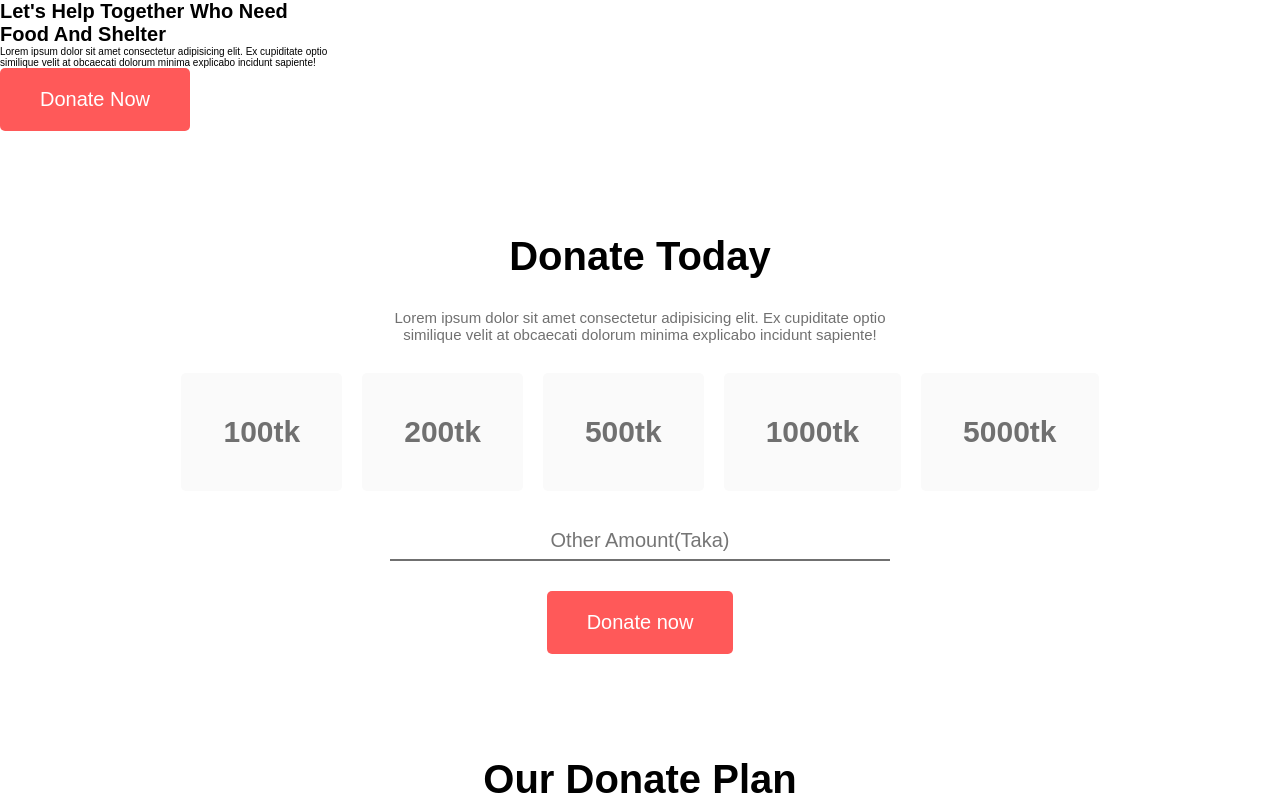
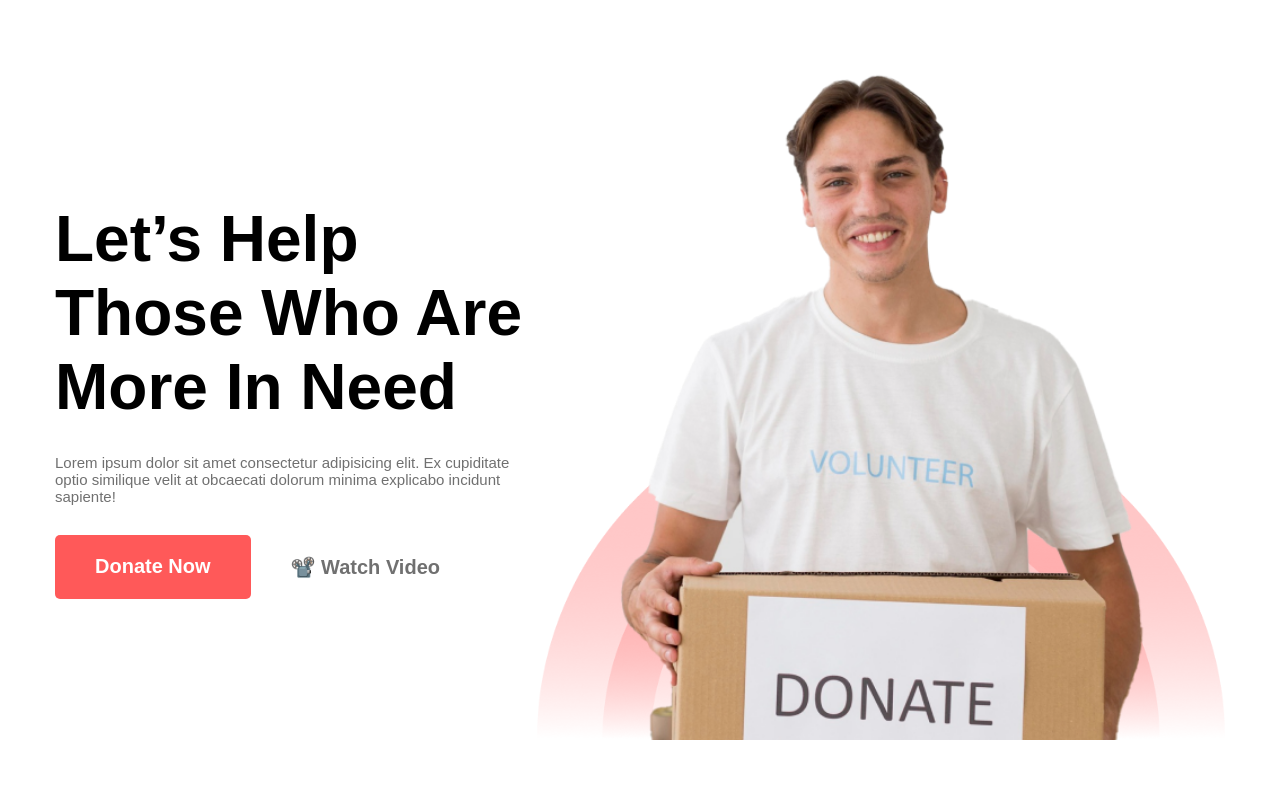
Before and after one commit to ofwebdev/donate, a plain HTML site: page index2.html in a window 1280 px wide. Shown: the top 805 px of the page. Drawn offline with Linux system fonts and the light colour scheme.

Commit message:
Index tow added

```diff
--- a/css/style.css
+++ b/css/style.css
@@ -30,6 +30,18 @@ html {
     border-radius: .5rem;
     padding: 2rem 4rem;
     border: 0;
+    font-weight: 600;
+}
+
+.btn-video{
+    font-size: 2rem;
+    color: var(--text-gray);
+    background-color: transparent;
+    border-radius: .5rem;
+    padding: 2rem 4rem;
+    border: 0;
+    font-weight: 600;
+    text-decoration: none;
 }
 
 .heading-primary h2 {
@@ -79,6 +91,48 @@ body {
 }
 
 /* Header Two */
+
+.header-two {
+    display: flex;
+    width: 1170px;
+    margin: auto;
+    align-items: center;
+    height: 100vh;
+}
+
+.left-side {
+    width: 70%
+}
+
+.left-side h1 {
+    font-size: 6.4rem;
+    margin-bottom: 3rem;
+}
+
+.left-side p {
+    font-size: 1.5rem;
+    color: var(--text-gray);
+    text-align: left;
+    margin-bottom: 3rem;
+}
+
+.left-side .btn-group {
+    display: flex;
+}
+
+.right-side {
+    background-image: url(../images/donate.png), url(../images/ellips.png);
+    background-repeat: no-repeat;
+    width: 100%;
+    background-size: contain;
+    display: flex;
+    flex-direction: column;
+    justify-content: center;
+    align-items: center;
+    color: var(--white);
+    background-position: center bottom;
+    height: 85vh;
+}
 
 
 main {
--- a/index2.html
+++ b/index2.html
@@ -1,5 +1,6 @@
 <!DOCTYPE html>
 <html lang="en">
+
 <head>
     <meta charset="UTF-8">
     <meta http-equiv="X-UA-Compatible" content="IE=edge">
@@ -7,14 +8,28 @@
     <link rel="stylesheet" href="./css/style.css">
     <title>Donate today</title>
 </head>
+
 <body>
 
     <!-- Header without menu  -->
     <header class="header-two">
-        <h1>Let's Help Together Who Need <br /> Food And Shelter</h1>
-        <p>Lorem ipsum dolor sit amet consectetur adipisicing elit. Ex cupiditate optio <br /> similique velit at obcaecati dolorum minima explicabo incidunt sapiente!</p>
 
-        <button class="btn-primary">Donate Now</button>
+        <div class="left-side">
+            <h1>Let’s Help Those Who Are More In Need</h1>
+            <p>Lorem ipsum dolor sit amet consectetur adipisicing elit. Ex cupiditate optio similique velit at
+                obcaecati dolorum minima explicabo incidunt sapiente!</p>
+
+            <div class="btn-group">
+                <button class="btn-primary">Donate Now</button>
+                <a href="https://youtu.be/_yWvWjhWK_w" class="btn-video">📽️ Watch Video</a>
+            </div>
+        </div>
+
+        <div class="right-side">
+
+        </div>
+
+
     </header>
 
 
@@ -24,7 +39,8 @@
         <section class="donate">
             <div class="heading-primary">
                 <h2>Donate Today</h2>
-                <p>Lorem ipsum dolor sit amet consectetur adipisicing elit. Ex cupiditate optio <br /> similique velit at obcaecati dolorum minima explicabo incidunt sapiente!</p>
+                <p>Lorem ipsum dolor sit amet consectetur adipisicing elit. Ex cupiditate optio <br /> similique velit
+                    at obcaecati dolorum minima explicabo incidunt sapiente!</p>
             </div>
 
             <div class="donate__amount">
@@ -60,24 +76,31 @@
 
             <div class="heading-primary">
                 <h2>Our Donate Plan</h2>
-                <p>Lorem ipsum dolor sit amet consectetur adipisicing elit. Ex cupiditate optio <br /> similique velit at obcaecati dolorum minima explicabo incidunt sapiente!</p>
+                <p>Lorem ipsum dolor sit amet consectetur adipisicing elit. Ex cupiditate optio <br /> similique velit
+                    at obcaecati dolorum minima explicabo incidunt sapiente!</p>
             </div>
 
             <div class="plan">
                 <div class="plan-one">
                     <img src="./icons/food.png" alt="">
                     <h3>Food for a family</h3>
-                    <p>Lorem, ipsum dolor sit amet consectetur adipisicing elit. Perspiciatis architecto dolores quibusdam quos quis vero recusandae quasi fugiat excepturi expedita. Rem quibusdam quis iusto dicta laboriosam vitae, eius provident corrupti.</p>
+                    <p>Lorem, ipsum dolor sit amet consectetur adipisicing elit. Perspiciatis architecto dolores
+                        quibusdam quos quis vero recusandae quasi fugiat excepturi expedita. Rem quibusdam quis iusto
+                        dicta laboriosam vitae, eius provident corrupti.</p>
                 </div>
                 <div class="plan-two">
                     <img src="./icons/shelter.png" alt="">
                     <h3>Shelter for a family</h3>
-                    <p>Lorem, ipsum dolor sit amet consectetur adipisicing elit. Perspiciatis architecto dolores quibusdam quos quis vero recusandae quasi fugiat excepturi expedita. Rem quibusdam quis iusto dicta laboriosam vitae, eius provident corrupti.</p>
+                    <p>Lorem, ipsum dolor sit amet consectetur adipisicing elit. Perspiciatis architecto dolores
+                        quibusdam quos quis vero recusandae quasi fugiat excepturi expedita. Rem quibusdam quis iusto
+                        dicta laboriosam vitae, eius provident corrupti.</p>
                 </div>
                 <div class="plan-three">
                     <img src="./icons/Frame-1.png" alt="">
                     <h3>Education for a child</h3>
-                    <p>Lorem, ipsum dolor sit amet consectetur adipisicing elit. Perspiciatis architecto dolores quibusdam quos quis vero recusandae quasi fugiat excepturi expedita. Rem quibusdam quis iusto dicta laboriosam vitae, eius provident corrupti.</p>
+                    <p>Lorem, ipsum dolor sit amet consectetur adipisicing elit. Perspiciatis architecto dolores
+                        quibusdam quos quis vero recusandae quasi fugiat excepturi expedita. Rem quibusdam quis iusto
+                        dicta laboriosam vitae, eius provident corrupti.</p>
                 </div>
             </div>
 
@@ -88,16 +111,20 @@
 
             <div class="heading-primary">
                 <h2>Their lives depend on your donation</h2>
-                <p>Lorem ipsum dolor sit amet consectetur adipisicing elit. Ex cupiditate optio <br /> similique velit at obcaecati dolorum minima explicabo incidunt sapiente! dolorum minima explicabo incidunt sapiente!</p>
+                <p>Lorem ipsum dolor sit amet consectetur adipisicing elit. Ex cupiditate optio <br /> similique velit
+                    at obcaecati dolorum minima explicabo incidunt sapiente! dolorum minima explicabo incidunt sapiente!
+                </p>
 
-                <p> similique velit at obcaecati dolorum minima explicabo incidunt sapiente obcaecati dolorum minima explicabo incidunt sapiente!</p>
+                <p> similique velit at obcaecati dolorum minima explicabo incidunt sapiente obcaecati dolorum minima
+                    explicabo incidunt sapiente!</p>
 
                 <button class="btn-primary">
                     How to Contribute ?
                 </button>
             </div>
 
-            <img src="https://www.savethechildren.org/content/dam/usa/images/global-programs/hunger/nigeria-hunger-crisis-malnutrition-ch1112906-sq.jpg/_jcr_content/renditions/original.img.jpg" alt="Internet Image">
+            <img src="https://www.savethechildren.org/content/dam/usa/images/global-programs/hunger/nigeria-hunger-crisis-malnutrition-ch1112906-sq.jpg/_jcr_content/renditions/original.img.jpg"
+                alt="Internet Image">
 
         </section>
 
@@ -105,14 +132,18 @@
         <section class="they-survive">
 
 
-            <img src="https://www.thesmithfamily.com.au/-/media/images/donate/give/give-smith-family-charity.jpg" alt="Internet Image">
+            <img src="https://www.thesmithfamily.com.au/-/media/images/donate/give/give-smith-family-charity.jpg"
+                alt="Internet Image">
 
 
             <div class="heading-primary">
                 <h2>They need to education</h2>
-                <p>Lorem ipsum dolor sit amet consectetur adipisicing elit. Ex cupiditate optio <br /> similique velit at obcaecati dolorum minima explicabo incidunt sapiente! dolorum minima explicabo incidunt sapiente!</p>
+                <p>Lorem ipsum dolor sit amet consectetur adipisicing elit. Ex cupiditate optio <br /> similique velit
+                    at obcaecati dolorum minima explicabo incidunt sapiente! dolorum minima explicabo incidunt sapiente!
+                </p>
 
-                <p> similique velit at obcaecati dolorum minima explicabo incidunt sapiente obcaecati dolorum minima explicabo incidunt sapiente!</p>
+                <p> similique velit at obcaecati dolorum minima explicabo incidunt sapiente obcaecati dolorum minima
+                    explicabo incidunt sapiente!</p>
 
                 <button class="btn-primary">
                     How to Contribute ?
@@ -125,7 +156,8 @@
         <section class="get-our-update">
             <div class="heading-primary">
                 <h2>Get our Updates</h2>
-                <p>Lorem ipsum dolor sit amet consectetur adipisicing elit. Ex cupiditate optio <br /> similique velit at obcaecati dolorum minima explicabo incidunt sapiente!</p>
+                <p>Lorem ipsum dolor sit amet consectetur adipisicing elit. Ex cupiditate optio <br /> similique velit
+                    at obcaecati dolorum minima explicabo incidunt sapiente!</p>
             </div>
 
             <div class="news-later">
@@ -145,4 +177,5 @@
 
 
 </body>
+
 </html>
```
Also changed, not shown: images/donate.png (added), images/donation0.jpg (deleted), images/donation1.jpg (deleted), images/donation10.jpg (deleted), images/donation11.jpg (deleted), images/donation13.jpg (deleted), images/donation14.webp (deleted), images/donation2.jpg (deleted), images/donation4.jpg (deleted), images/donation5.jpg (deleted), images/donation6.jpg (deleted), images/donation7.jpg (deleted), images/donation8.jpg (deleted), images/donation9.jpg (deleted), 1 more files, 1 other file.
